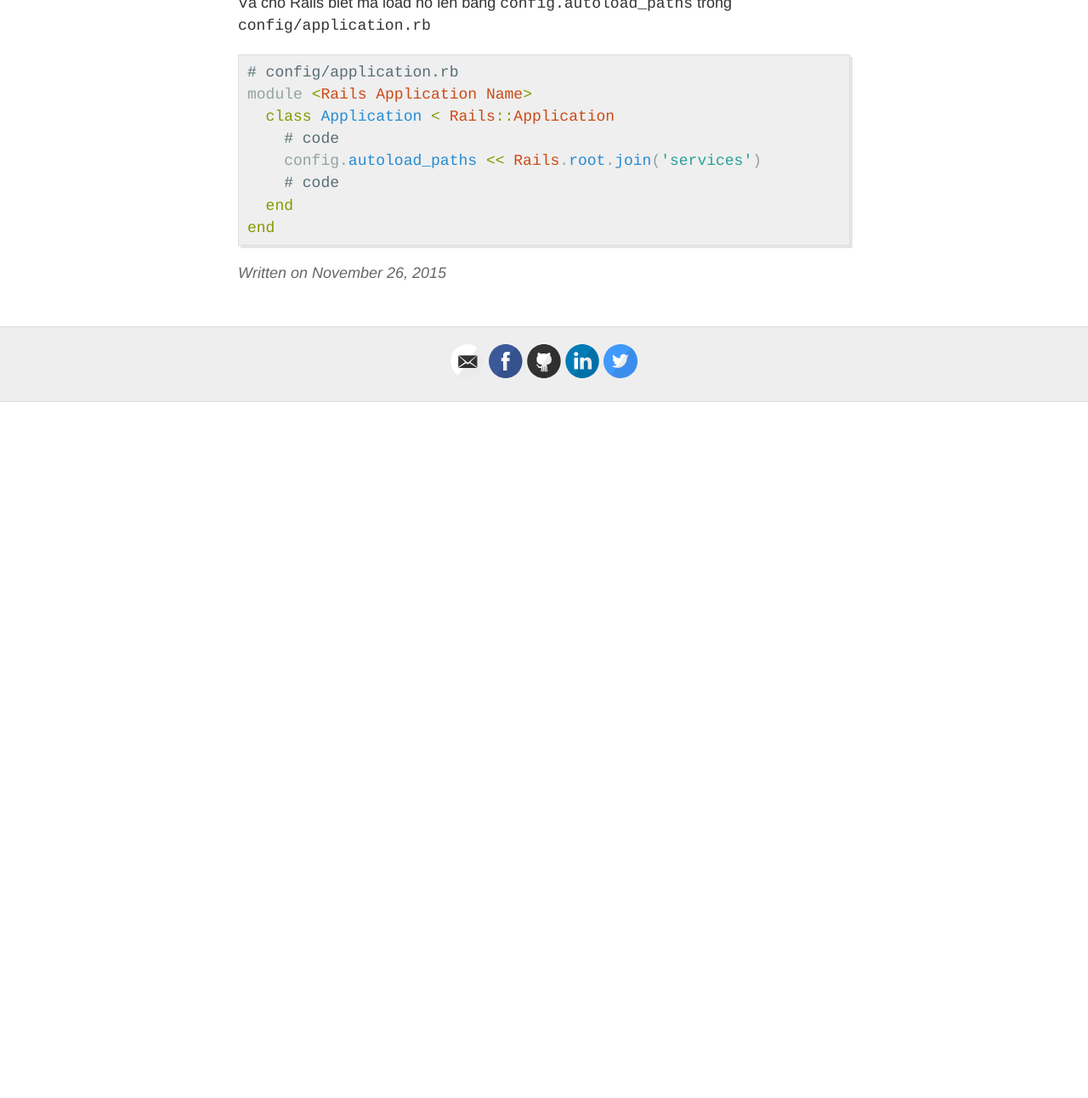
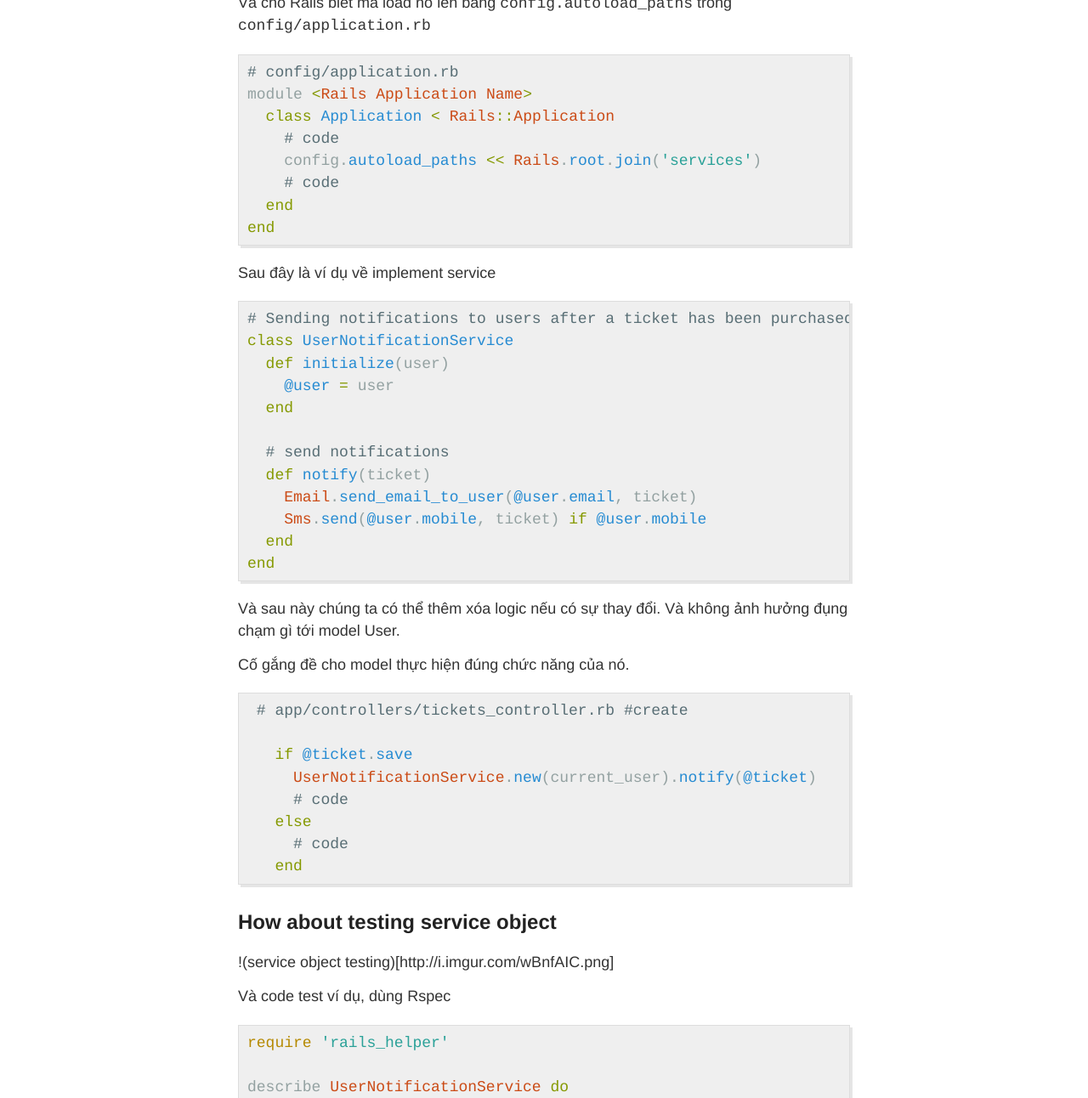
Before and after one commit to tuankiet/tuankiet.github.io, a Jekyll site: the page built from _posts/2015-11-26-service-object-in-rails.md, in a window 1280 px wide and 1400 px high, scrolled down 2636 px, cut to the strip 108-1400 px from the top of the window. Shown: the whole strip at 85% size. Built offline with Jekyll 4.4.1, drawn with Linux system fonts in a browser that asks for light colours; Markdown is read by kramdown in place of the engine named in the settings; comment, search, counter and statistics services are not loaded; before the commit the page ends 3217 px from its top, so only the background shows below that; some of the changed text lies outside the part shown.

Commit message:
service object update

```diff
--- a/_posts/2015-11-26-service-object-in-rails.md
+++ b/_posts/2015-11-26-service-object-in-rails.md
@@ -89,3 +89,72 @@ module <Rails Application Name>
   end
 end
 {%endhighlight%}
+
+Sau đây là ví dụ về implement service
+
+{%highlight ruby%}
+# Sending notifications to users after a ticket has been purchased
+class UserNotificationService
+  def initialize(user)
+    @user = user
+  end
+
+  # send notifications
+  def notify(ticket)
+    Email.send_email_to_user(@user.email, ticket)
+    Sms.send(@user.mobile, ticket) if @user.mobile
+  end
+end
+{%endhighlight%}
+
+Và sau này chúng ta có thể thêm xóa logic nếu có sự thay đổi. Và không ảnh hưởng đụng chạm gì tới model User.
+
+Cố gắng đề cho model thực hiện đúng chức năng của nó.
+
+{%highlight ruby%}
+ # app/controllers/tickets_controller.rb #create
+
+   if @ticket.save
+     UserNotificationService.new(current_user).notify(@ticket)
+     # code
+   else
+     # code
+   end
+{%endhighlight%}
+
+## How about testing service object
+
+!(service object testing)[http://i.imgur.com/wBnfAIC.png]
+
+Và code test ví dụ, dùng Rspec
+
+{%highlight ruby%}
+require 'rails_helper'
+
+describe UserNotificationService do
+  let(:user) { FactoryGirl.create(:user, mobile: mobile) }
+  let(:ticket) { FactoryGirl.create(:ticket) }
+
+  subject(:notification) do
+    UserNotificationService.new(user).notify(ticket)
+  end
+
+  context 'when the user does not have a mobile number' do
+    let(:mobile) { nil }
+
+    it 'send an email' do
+      expect(Email).to receive(:send_email_to_user)
+      notification
+    end
+
+    it 'does not send an SMS' do
+      expect(Sms).to_not receive(:send)
+      notification
+    end
+  end
+end
+{%endhighlight%}
+
+Implementing a service is not too hard, right?
+
+Happy Coding!
```
